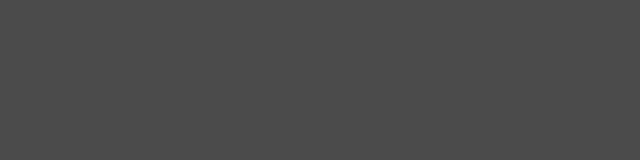
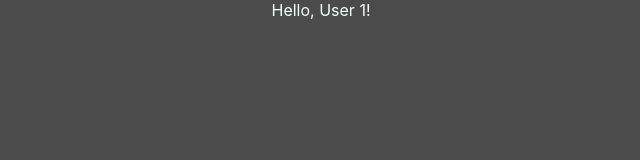
Before and after one commit to SRogan26/calorieLog, a React (Create React App) app in the folder client/: page /home/1 in a window 1280 px wide. Before the commit this address had no page. Shown: the top 160 px of the page, without its empty margins (319-959 px from the left). Built offline with nearby package versions, Linux system fonts and the light colour scheme.

Commit message:
added useParams functionality to have the home page display the id of the user selected on the landing page

```diff
--- a/client/src/App.js
+++ b/client/src/App.js
@@ -10,7 +10,7 @@ function App() {
       <div className="App">
         <Routes>
           <Route exact path="/" element={<Landing />}/>
-          <Route path="/home" element={<Home />}/>
+          <Route path="/home/:id" element={<Home />}/>
         </Routes>
       </div>
     </Router>
--- a/client/src/components/users.js
+++ b/client/src/components/users.js
@@ -7,7 +7,7 @@ function UsersList(props) {
             {props.userList.map(user => {
                 return (
                     <li className="user" key={user.person_id}>
-                        <Link to={`/home`}>
+                        <Link to={`/home/${user.person_id}`}>
                             {user.name}
                             </Link>
                     </li>
--- a/client/src/pages/home.js
+++ b/client/src/pages/home.js
@@ -1,8 +1,11 @@
+import { useParams } from "react-router-dom"
+
 export default function Home() {
-    const user = 'user'
+    const { id } = useParams();
+
     return (
         <div>
-            Hello, {user}!
+            Hello, User {id}!
         </div>
     )
 }
```
